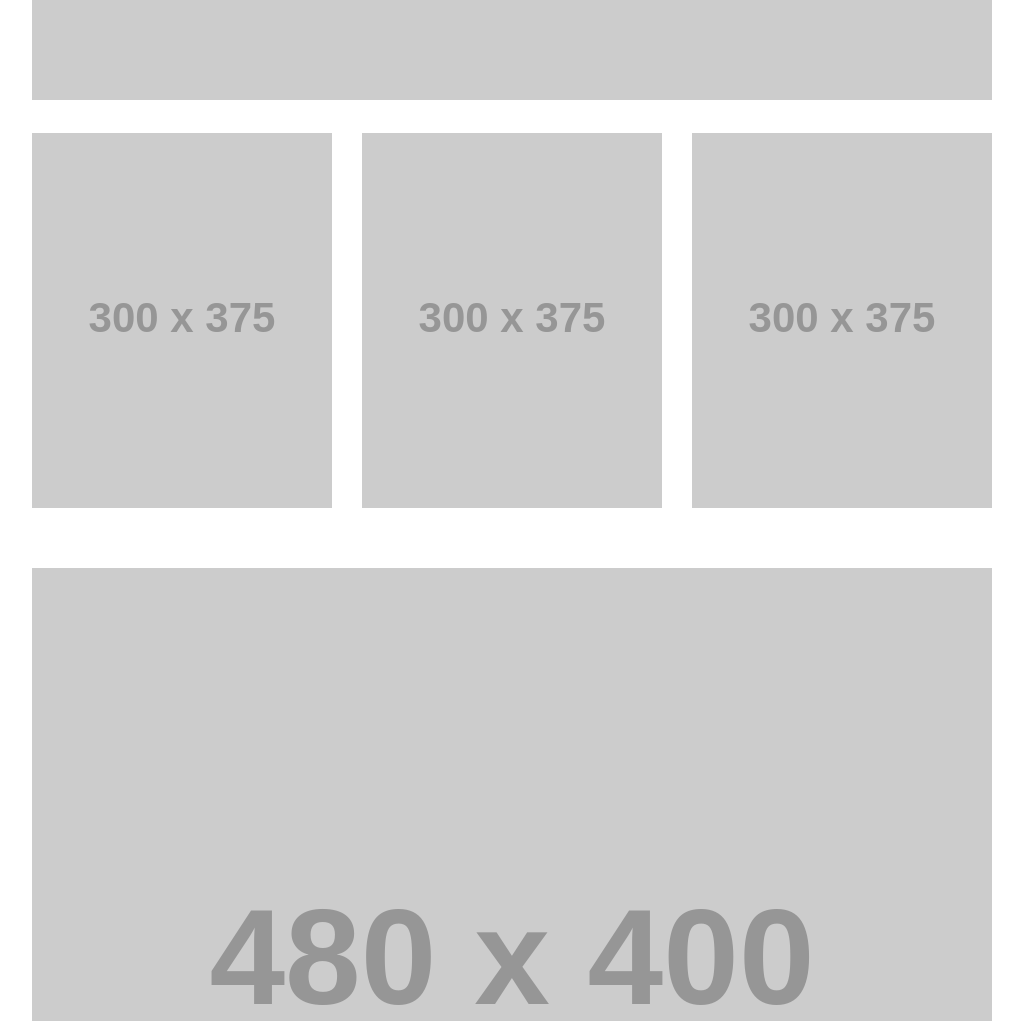
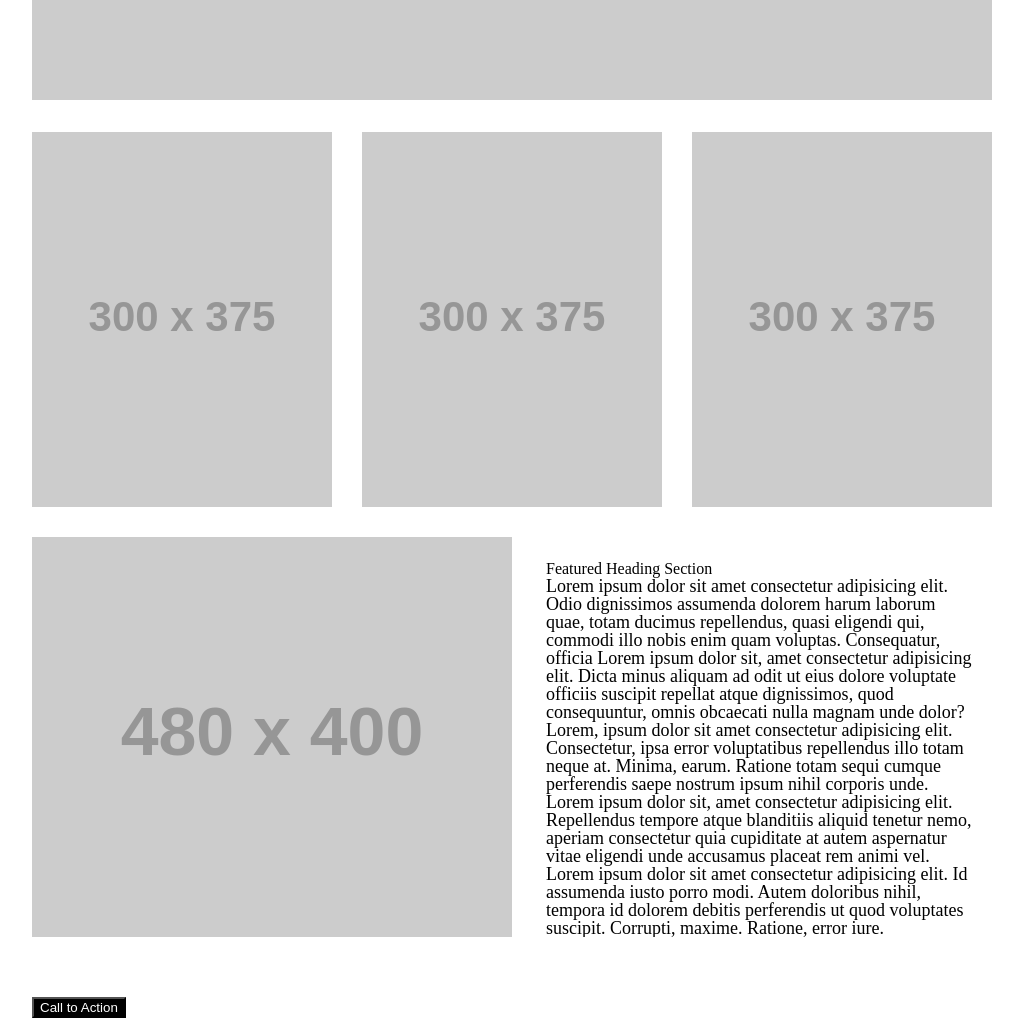
Before and after one commit to chrisba11/wireframe-exercise, a plain HTML site: page index.html in a window 1280 px wide. Shown: the part 480-1501 px from the top of the page, without its empty margins (128-1151 px from the left). Drawn offline with Linux system fonts and the light colour scheme; placeholder pictures from the web are drawn by us.

Commit message:
getting there

```diff
--- a/css/style.css
+++ b/css/style.css
@@ -15,14 +15,23 @@ header {
 
 }
 
+nav {
+  width: 80vw;
+  max-width: 960px;
+  margin-left: auto;
+  margin-right: auto;
+
+}
+
 header img {
   display: inline-block;
   background: #000;
-  margin: 15px 5px 15px 20%;
+  margin: 15px 5px 15px 0px;
 }
 
 nav ul {
   vertical-align: top;
+
 }
 
 header ul, header ul li {
@@ -30,14 +39,14 @@ header ul, header ul li {
 }
 
 header ul li {
-  line-height: 70px;
+  line-height: 100px;
   padding: 0px 34px;
   color: white;
 }
 
 main {
   margin: 0px 0px;
-  width: 80%;
+  width: 80vw;
   max-width: 960px;
   margin-top: 100px;
   margin-left: auto;
@@ -45,9 +54,11 @@ main {
 
 }
 
-main > img {
+main > img:first-child {
   margin-top: 30px;
-  width: 100%;
+  margin-bottom: 3%;
+  width: 80vw;
+  max-width: 960px;
 }
 
 main ul {
@@ -59,7 +70,10 @@ main ul {
 
 main ul li {
   display: inline-block;
-  margin: 30px 30px 30px 0px;
+  margin: 0px 3.125% 3.125% 0px;
+  width: 25vw;
+  font-size: 0px;
+  max-width: 300px;
 }
 
 main ul li img {
@@ -67,10 +81,38 @@ main ul li img {
 }
 
 main ul li:last-child {
-  margin: 30px 0px;
+  margin-right: 0px;
 }
 
-main > img:last-child {
-  margin-top: 0px;
-  width: 50%;
+main #smaller-image {
+  width: 40vw;
+  max-width: 480px;
+  margin-right: 3.125%;
 }
+
+main > section {
+  position: relative;
+  height: 33.333vw;
+  max-height: 400px;
+}
+
+main > section > section {
+  display: inline-block;
+  width: 33.333vw;
+  max-width:
+  height: 70%;
+  margin-bottom: 60px;
+}
+
+main section button {
+  color: white;
+  background: black;
+}
+
+p {
+  /* display: block; */
+  overflow: scroll;
+  height: 80%;
+  font-size: 18px;
+
+}
--- a/index.html
+++ b/index.html
@@ -20,15 +20,19 @@
     </header>
     <main>
       <img src=https://via.placeholder.com/960x450/000 alt="">
-        <ul>
-          <li><img src=https://via.placeholder.com/300x375/000 alt=""></li>
-          <li><img src=https://via.placeholder.com/300x375/000 alt=""></li>
-          <li><img src=https://via.placeholder.com/300x375/000 alt=""></li>
-        </ul>
-        <img src=https://via.placeholder.com/480x400/000 alt="">
+      <ul>
+        <li><img src=https://via.placeholder.com/300x375/000 alt=""></li>
+        <li><img src=https://via.placeholder.com/300x375/000 alt=""></li>
+        <li><img src=https://via.placeholder.com/300x375/000 alt=""></li>
+      </ul>
+      <section>
+        <img id="smaller-image" src=https://via.placeholder.com/480x400/000 alt="">
         <section>
-          <p></p>
+          <h5>Featured Heading Section</h5>
+          <p>Lorem ipsum dolor sit amet consectetur adipisicing elit. Odio dignissimos assumenda dolorem harum laborum quae, totam ducimus repellendus, quasi eligendi qui, commodi illo nobis enim quam voluptas. Consequatur, officia Lorem ipsum dolor sit, amet consectetur adipisicing elit. Dicta minus aliquam ad odit ut eius dolore voluptate officiis suscipit repellat atque dignissimos, quod consequuntur, omnis obcaecati nulla magnam unde dolor? Lorem, ipsum dolor sit amet consectetur adipisicing elit. Consectetur, ipsa error voluptatibus repellendus illo totam neque at. Minima, earum. Ratione totam sequi cumque perferendis saepe nostrum ipsum nihil corporis unde. Lorem ipsum dolor sit, amet consectetur adipisicing elit. Repellendus tempore atque blanditiis aliquid tenetur nemo, aperiam consectetur quia cupiditate at autem aspernatur vitae eligendi unde accusamus placeat rem animi vel. Lorem ipsum dolor sit amet consectetur adipisicing elit. Id assumenda iusto porro modi. Autem doloribus nihil, tempora id dolorem debitis perferendis ut quod voluptates suscipit. Corrupti, maxime. Ratione, error iure.</p>
         </section>
+        <button>Call to Action</button>
+      </section>
     </main>
     <footer>
 
```
